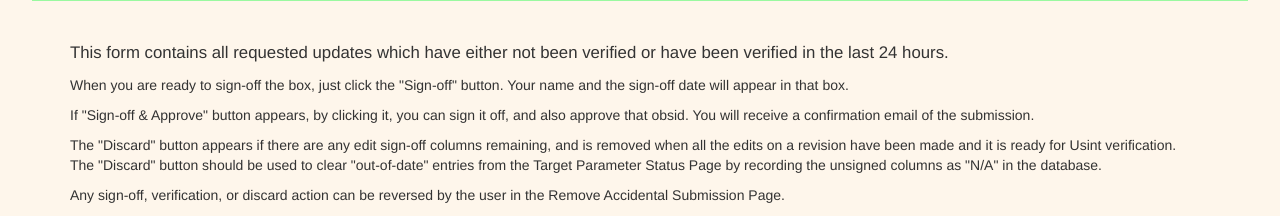
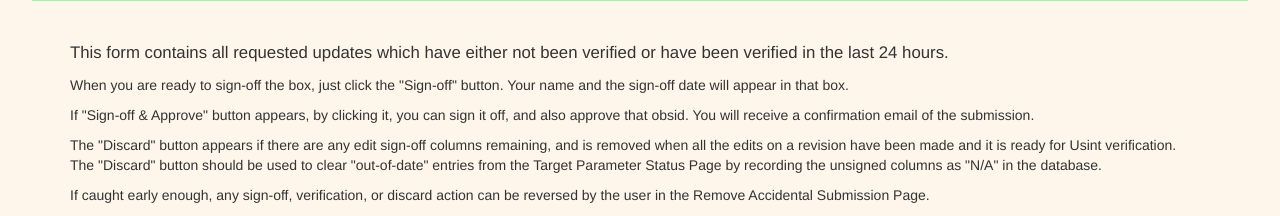
Before and after one commit to chandra-mta/Ocat_Flask_App, a Python web app: template cus_app/templates/orupdate/index.html in a window 1280 px wide. Shown: the part 55-271 px from the top of the page. Run offline with Jinja, Linux system fonts and the light colour scheme; the template is opened without the code that fills it, so the values that code supplies are empty; some libraries are stand-ins or nearby versions.

Commit message:
elaboration

```diff
--- a/cus_app/templates/orupdate/index.html
+++ b/cus_app/templates/orupdate/index.html
@@ -23,7 +23,7 @@
     <br/>The "Discard" button should be used to clear "out-of-date" entries from the Target Parameter Status Page by recording the unsigned columns as "N/A" in the database.
     </p>
     <p>
-    Any sign-off, verification, or discard action can be reversed by the user in the Remove Accidental Submission Page.
+    If caught early enough, any sign-off, verification, or discard action can be reversed by the user in the Remove Accidental Submission Page.
     </p>
 <!-- -->
 <!-- form start here -->
```
